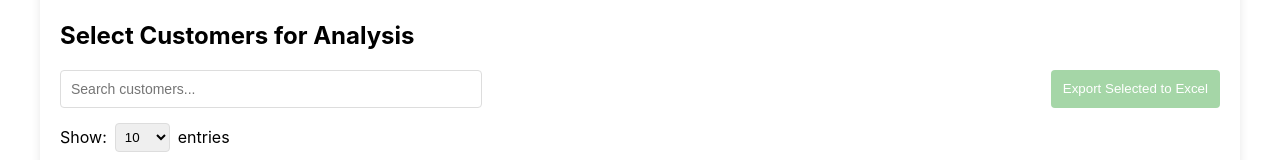
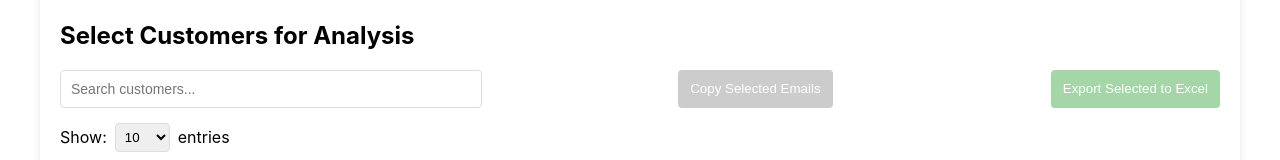
Before and after one commit to Tyler2517/creditkeeper, a React (Vite) app in the folder frontend/: page /analytics in a window 1280 px wide. Shown: the part 378-538 px from the top of the page. Built offline with nearby package versions, Linux system fonts and the light colour scheme; no server answers.

Commit message:
Add copy emails button

```diff
--- a/frontend/src/components/Analystics.css
+++ b/frontend/src/components/Analystics.css
@@ -164,3 +164,28 @@
   background-color: #a5d6a7;
   cursor: not-allowed;
 }
+
+.action-buttons {
+  display: flex;
+  gap: 10px;
+}
+
+.copy-emails-button {
+  padding: 8px 12px;
+  background-color: #007bff;
+  color: white;
+  border: none;
+  border-radius: 4px;
+  cursor: pointer;
+  font-weight: 500;
+  transition: background-color 0.3s;
+}
+
+.copy-emails-button:hover:not(:disabled) {
+  background-color: #0069d9;
+}
+
+.copy-emails-button:disabled {
+  background-color: #cccccc;
+  cursor: not-allowed;
+}
--- a/frontend/src/components/Analystics.tsx
+++ b/frontend/src/components/Analystics.tsx
@@ -136,6 +136,26 @@ const Analytics: React.FC = () => {
     );
   };
 
+  const copySelectedEmails = () => {
+    const selectedEmails = customers
+      .filter(customer => selectedCustomers.includes(customer.id))
+      .map(customer => customer.email)
+      .join('; ');
+
+    if (selectedEmails.length === 0) {
+      alert('Please select at least one customer to copy emails');
+      return;
+    }
+    navigator.clipboard.writeText(selectedEmails)
+      .then(() => {
+        alert('Emails copied to clipboard!');
+      })
+      .catch(err => {
+        console.error('Failed to copy emails: ', err);
+        alert('Failed to copy emails to clipboard');
+      });
+};
+
 const exportToExcel = async () => {
         // Filter only selected customers
         const selectedCustomerData = customers.filter(customer =>
@@ -237,13 +257,15 @@ const exportToExcel = async () => {
 
             <div className="table-controls">
               {renderSearchInput()}
-                <button
-                    className="export-button"
-                    onClick={exportToExcel}
-                    disabled={selectedCustomers.length === 0}
-                    >
-                    Export Selected to Excel
-                </button>
+              <button
+                className="copy-emails-button"
+                onClick={copySelectedEmails}
+                disabled={selectedCustomers.length === 0}
+              >Copy Selected Emails</button><button
+                className="export-button"
+                onClick={exportToExcel}
+                disabled={selectedCustomers.length === 0}
+              >Export Selected to Excel</button>
             </div>
             <div className="page-size-control">
                 <label htmlFor="page-size">Show:</label>
```
